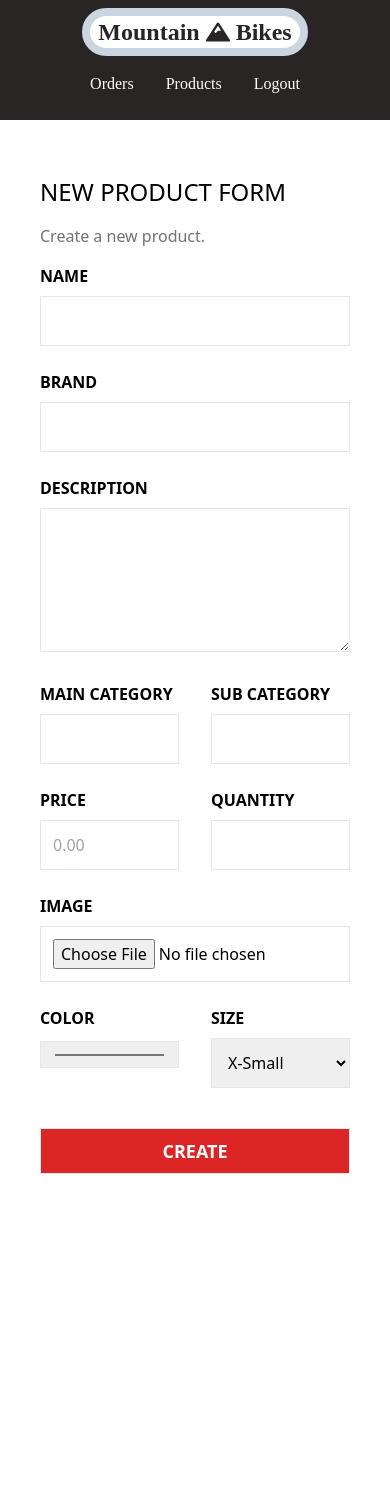
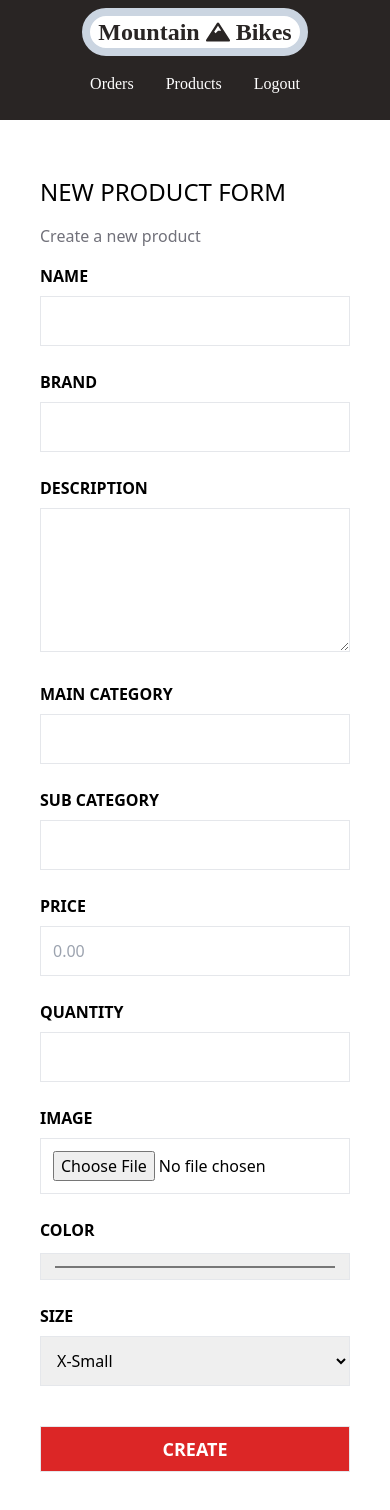
Before and after one commit to jordanruhle/ecommerce, a React (Create React App) app in the folder client/: page /products/create in a window 390 px wide. Shown: the top 1510 px of the page. Before the commit the page ends 1230 px from the top, so only its background shows below. Built offline with nearby package versions, Linux system fonts and the light colour scheme.

Commit message:
added flex wrap properties to form and removed period from create a new product p tag

```diff
--- a/client/src/components/ProductForm.jsx
+++ b/client/src/components/ProductForm.jsx
@@ -29,7 +29,7 @@ const ProductForm = () => {
             <form className='bg-white p-10 ' action="">
                 {/*----------- Product Form ------------ */}
                 <h3 className='text-2xl my-4 uppercase'>New Product Form</h3>
-                <p className=' mb-4 text-zinc-500'>Create a new product.</p>
+                <p className=' mb-4 text-zinc-500'>Create a new product</p>
 
                 {/*---------- Name ---------- */}
                 <div className='mb-6'>
@@ -50,7 +50,7 @@ const ProductForm = () => {
                 </div>
 
                 {/*---------- Main Category ---------- */}
-                <div className="flex">
+                <div className="md:flex">
                 <div className='mb-6 mr-8 w-full'>
                     <p className='text-md font-semibold mb-2 uppercase'>Main Category</p>
                     <input onChange={(e) => { formChangeHandler(e) }} type="text" name="Brand" className=' w-full p-3 border' />
@@ -64,7 +64,7 @@ const ProductForm = () => {
                 </div>
 
                 {/*---------- Price ---------- */}
-                <div className="flex">
+                <div className="md:flex">
                 <div className='mb-6 mr-8 w-full'>
                     <p className='text-md font-semibold mb-2 uppercase'>Price</p>
                     <input onChange={(e) => { formChangeHandler(e) }} type="text" pattern="[0-9]+([.][0-9]{2})?" placeholder='0.00' name="price" className='w-full p-3 border' />
@@ -84,7 +84,7 @@ const ProductForm = () => {
                 </div>
 
                 {/*---------- Color ---------- */}
-                <div className="flex">
+                <div className="md:flex">
                 <div className='mb-6 mr-8 w-full'>
                     <p className='text-md font-semibold mb-2 uppercase'>Color</p>
                     <input onChange={(e) => { formChangeHandler(e) }} type="color" name="color" className=' w-full p-3 border' />
```
